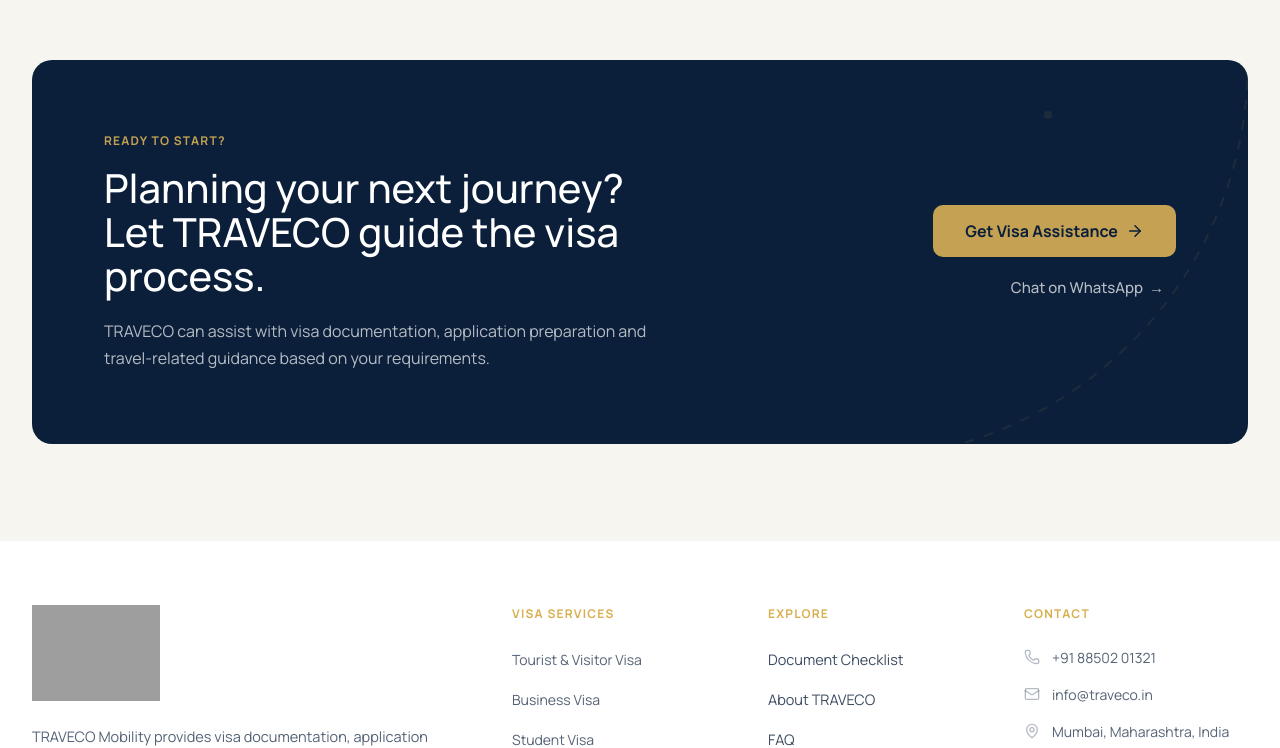
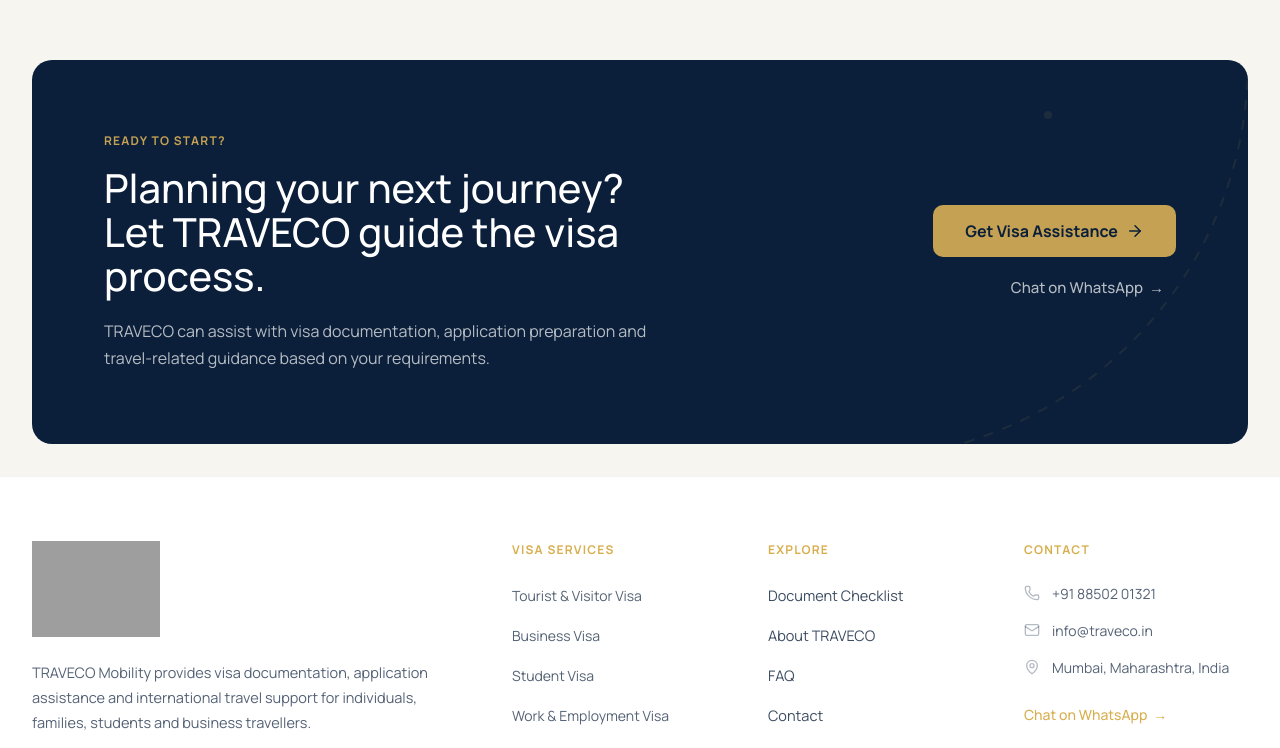
Before and after one commit to Frontail-Technologies/traveco, a Next.js app: page / in a window 1280 px wide. Shown: the part 8975-9723 px from the top of the page. Built offline with nearby package versions, Linux system fonts and the light colour scheme; grey boxes are pictures that could not be loaded.

Commit message:
Reduce bottom padding on PreFooterCTA to shrink gap above footer

```diff
--- a/src/components/pre-footer-cta.tsx
+++ b/src/components/pre-footer-cta.tsx
@@ -12,7 +12,7 @@
   const isDynamic = !!countryName;
 
   return (
-    <section className="bg-[#F7F5EF] py-16 md:py-24 sm:px-6 lg:px-8">
+    <section className="bg-[#F7F5EF] pt-16 pb-8 md:pt-24 md:pb-8 sm:px-6 lg:px-8">
       <div className="mx-auto max-w-7xl">
         <div className="bg-[#0B1F3A] rounded-none sm:rounded-panel p-6 sm:p-8 md:p-14 lg:p-18 flex flex-col lg:flex-row items-start lg:items-center justify-between gap-10 overflow-hidden relative">
 
```
